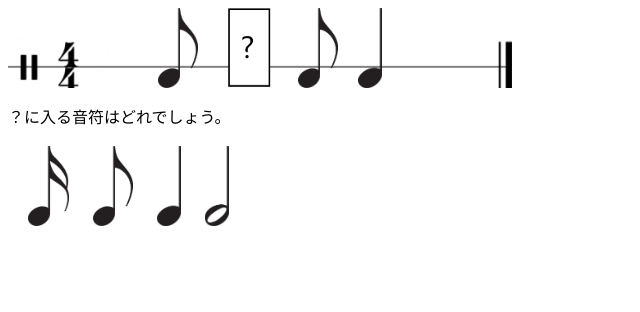
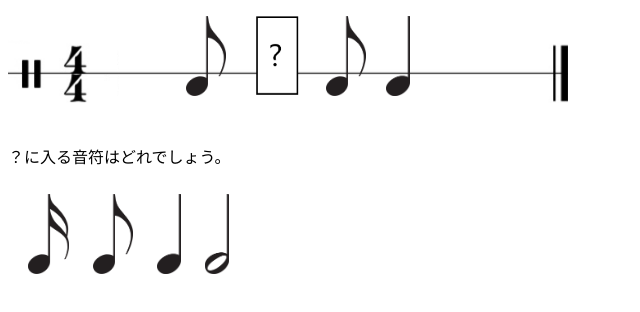
Before and after one commit to shigeizumi/solfege, a plain HTML site: page how_long/index.html in a window 1280 px wide. Shown: the whole page, without its empty margins (0-640 px from the left). Drawn offline with Linux system fonts and the light colour scheme.

Commit message:
Update style.css

```diff
--- a/how_long/style.css
+++ b/how_long/style.css
@@ -6,10 +6,10 @@
     z-index: 0;
 }
 #onpu{
-	display: flex;
+    display: flex;
     justify-content:center;
-    height: 10ch;
-    width: 63ch;
+    height: 15ch;
+    width: 70ch;
     top: 5px;
     left: 10%;
     background-image: url("./line.png");
@@ -17,5 +17,6 @@
     background-size: cover;
 }
 img{
+    margin-top: 1ch;
     margin-left: 20px;
 }
```
